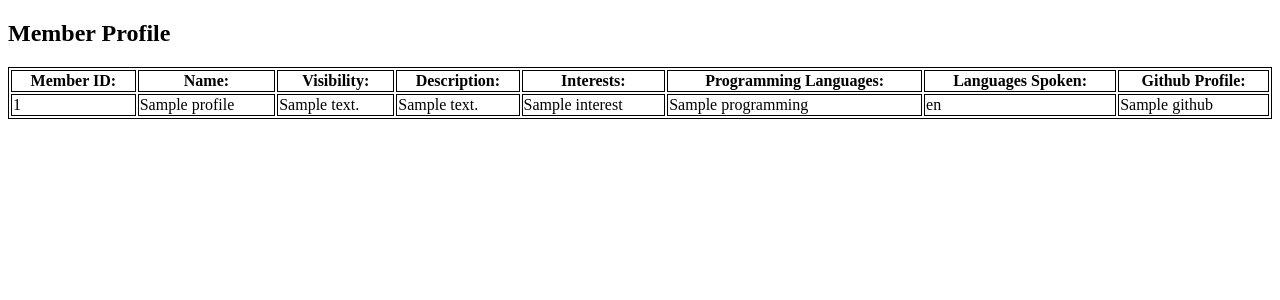
After one commit to ywuhub/Code-Unity, a Flask app: template server/templates/profile.html in a window 1280 px wide. The commit adds this page. Shown: the top 300 px of the page. Run offline with Flask 2, Linux system fonts and the light colour scheme; the template is opened without the code that fills it: most values are stand-ins (such as "Sample title", 1, 10 or a date in 2020); parts of the project's set-up code (start-up, migrations or seed data) failed here and were passed over.

Commit message:
Profile Page Information: API Backend (#2)
* init commit with profile page information api

* completed the retrieval of all the profile information per user to front end

* writing where to replace when implementing with front

```diff
--- a/server/templates/index.html
+++ b/server/templates/index.html
@@ -7,5 +7,6 @@
     <div id="app"></div>
     <script src="static/bundle.js"></script>
     <a href="project">Create Group</a>
+    <a href="profile">Member Profile</a>
 </body>
 </html>
--- /dev/null
+++ b/server/templates/profile.html
@@ -0,0 +1,43 @@
+<!DOCTYPE html>
+<html>
+
+<head>
+<style>
+table, th, td {
+  border: 1px solid black;
+}
+</style>
+</head>
+
+<script>
+    var profile = document.getElementById("profile")
+</script>
+
+<body>
+<h2>Member Profile</h2>
+<table style="width:100%">
+    <tr>
+        <th>Member ID:</th>
+        <th>Name:</th>
+        <th>Visibility:</th>
+        <th>Description:</th>
+        <th>Interests:</th>
+        <th>Programming Languages:</th>
+        <th>Languages Spoken:</th>
+        <th>Github Profile:</th>
+    </tr>
+
+    <tr>
+        <td>{{profile._id}}</td>
+        <td>{{profile.name}}</td>
+        <td>{{profile.visibility}}</td>
+        <td>{{profile.description}}</td>
+        <td>{{profile.interest}}</td>
+        <td>{{profile.programming}}</td>
+        <td>{{profile.languages}}</td>
+        <td>{{profile.github}}</td>
+    </tr>
+</table>
+</body>
+
+</html>
```
Also changed, not shown: server/routes.py (+11 -1 lines), server/templates/404.html (added, +9 -0 lines).
